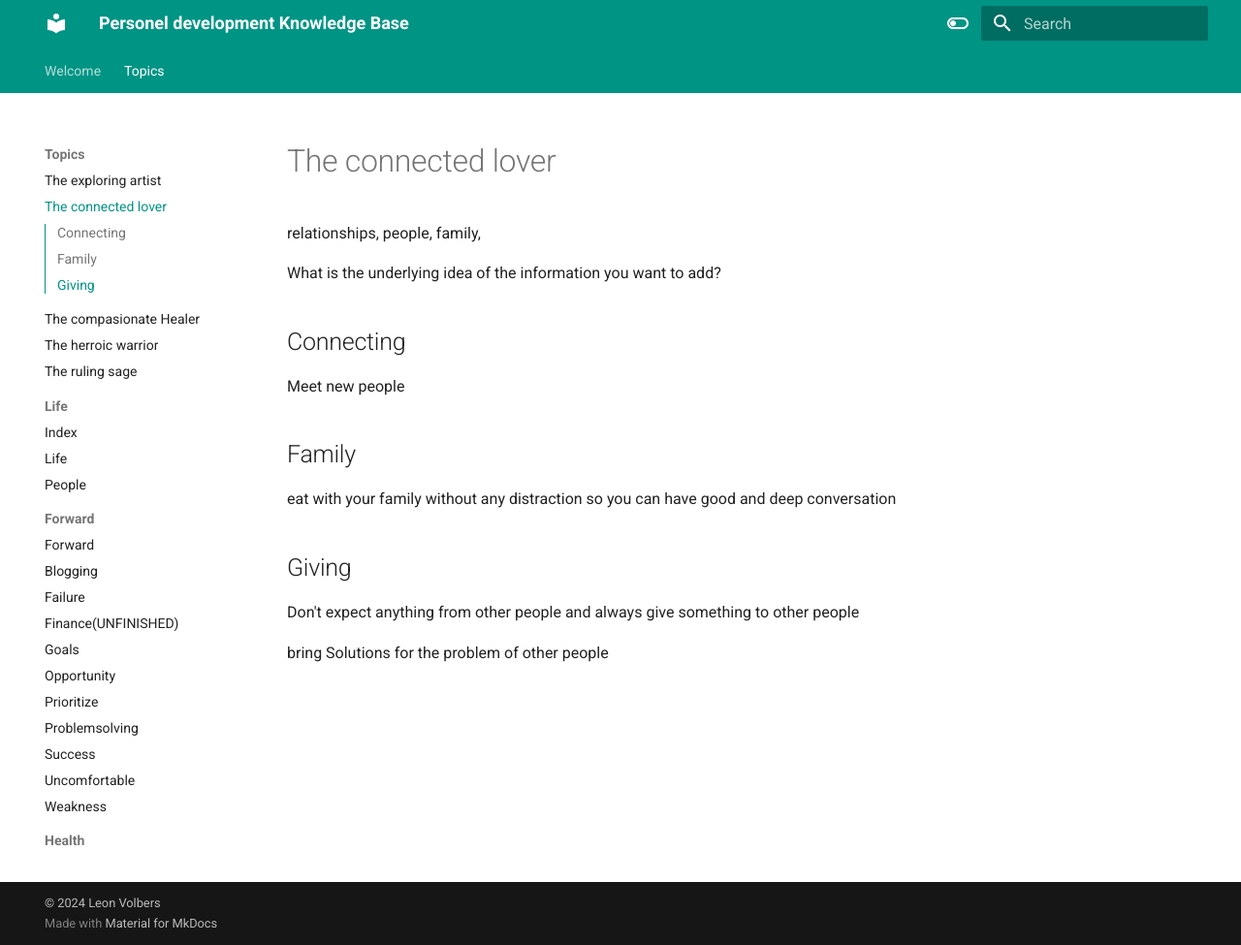
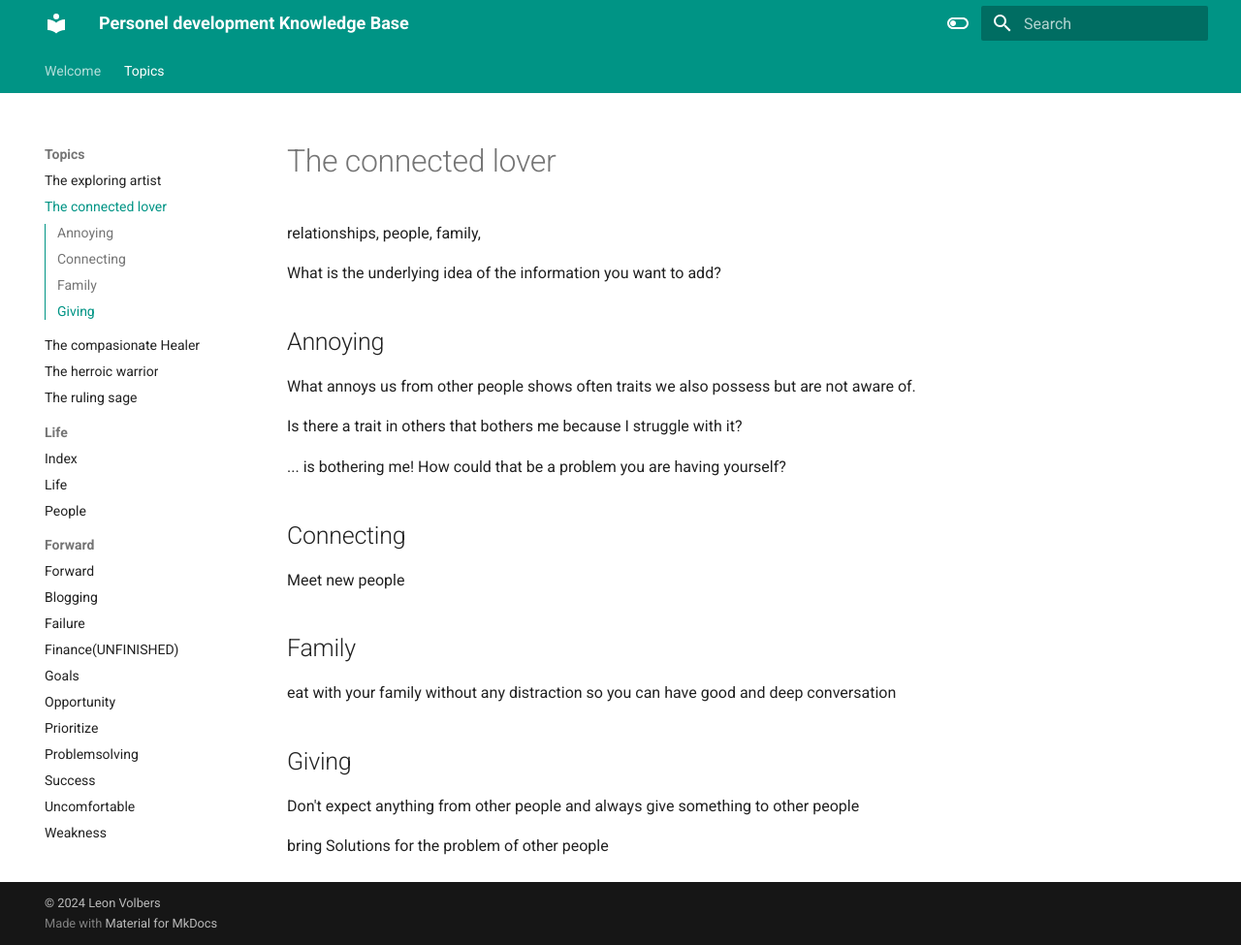
Before and after one commit to levoxtrip/PKB, an MkDocs documentation site: the page built from docs/topics/theConnectedLover.md, in a window 1280 px wide and 975 px high. Shown: the whole window at 97% size. Built offline with MkDocs 1.6.1 and Material for MkDocs 9.7.7, drawn with Linux system fonts in a browser that asks for light colours.

Commit message:
added new information

```diff
--- a/docs/topics/theConnectedLover.md
+++ b/docs/topics/theConnectedLover.md
@@ -2,6 +2,13 @@
 relationships, people, family,
 
 What is the underlying idea of the information you want to add?
+
+## Annoying
+What annoys us from other people shows often traits we also possess but are not aware of.
+
+Is there a trait in others that bothers me because I struggle with it?
+
+... is bothering me! How could that be a problem you are having yourself?
 
 ## Connecting
 Meet new people
```
Also changed, not shown: docs/topics/theArtist.md (+3 -0 lines), docs/topics/theHeroicWarrior.md (+16 -0 lines), docs/topics/theSage.md (+6 -0 lines), 1 other file.
